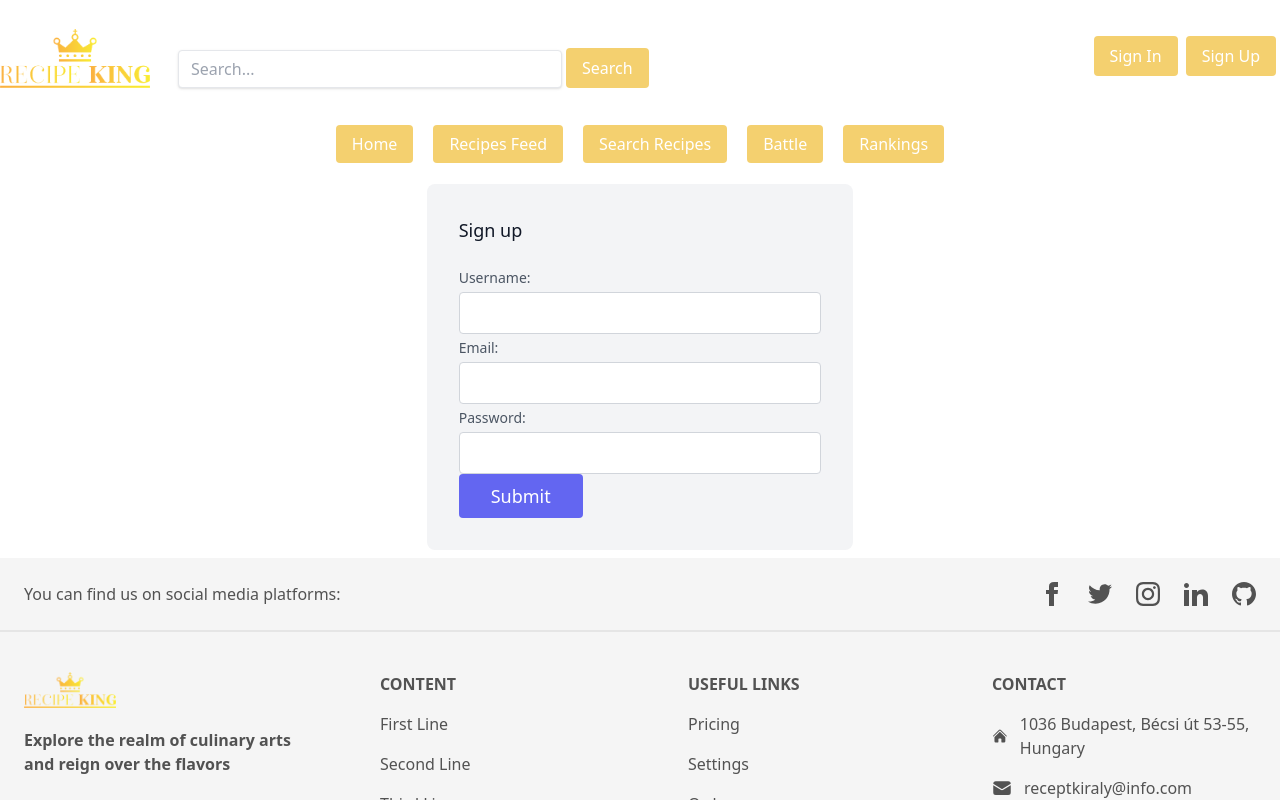
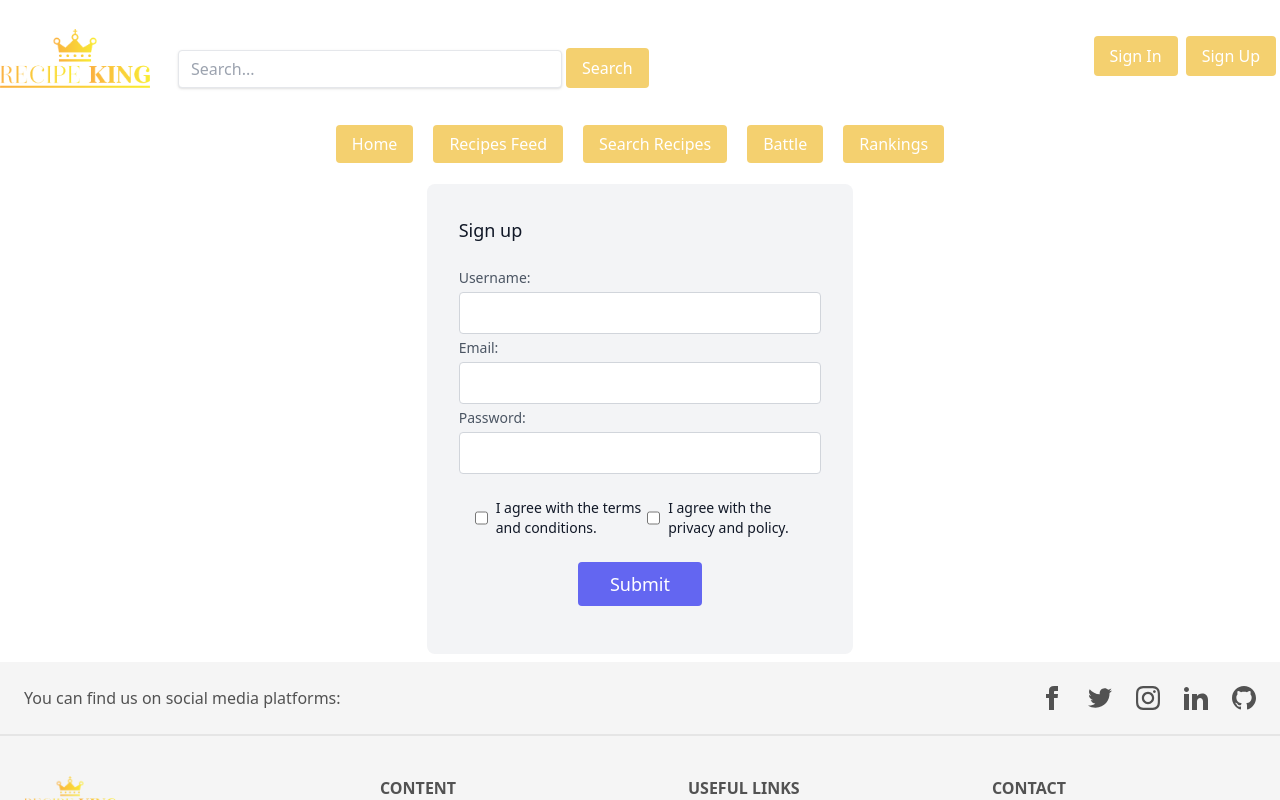
Before and after one commit to progmatic-fs-2023/receptkiraly, a React (Vite) app in the folder client/: page /register in a window 1280 px wide. Shown: the top 800 px of the page. Built offline with nearby package versions, Linux system fonts and the light colour scheme.

Commit message:
Regisztráció láncfelvarrása

```diff
--- /dev/null
+++ b/client/src/components/SearchResultContainer.jsx
@@ -0,0 +1,11 @@
+import SearchResults from './SearchResultRecepies';
+
+function searchResultContainer() {
+  return (
+    <div>
+      <SearchResults />
+    </div>
+  );
+}
+
+export default searchResultContainer;
--- a/client/src/pages/Registration.jsx
+++ b/client/src/pages/Registration.jsx
@@ -1,4 +1,5 @@
 import { useState } from 'react';
+import { Link } from 'react-router-dom';
 
 function RegistrationForm() {
   const [formData, setFormData] = useState({
@@ -85,13 +86,53 @@
         </label>
 
         {registrationMessage && <div>{registrationMessage}</div>}
-
+        <div class="flex  m-4">
+          <div className="flex items-center">
+            <input
+              id="link-checkbox"
+              type="checkbox"
+              value=""
+              class="w-4 h-4 text-blue-600 bg-gray-100 border-gray-300 rounded focus:ring-blue-500 dark:focus:ring-blue-600 dark:ring-offset-gray-800 focus:ring-2 dark:bg-gray-700 dark:border-gray-600"
+            />
+            <label
+              for="link-checkbox"
+              class="ms-2 text-sm font-medium text-gray-900 dark:text-gray-300"
+            >
+              I agree with the{' '}
+              <Link to="/termsofuse" className="hover:underline">
+                terms and conditions
+              </Link>
+              .
+            </label>
+          </div>
+          <div className="flex items-center  my-2">
+            <input
+              id="link-checkbox"
+              type="checkbox"
+              value=""
+              class="w-4 h-4 text-blue-600 bg-gray-100 border-gray-300 rounded focus:ring-blue-500 dark:focus:ring-blue-600 dark:ring-offset-gray-800 focus:ring-2 dark:bg-gray-700 dark:border-gray-600"
+            />
+            <label
+              for="link-checkbox"
+              class="ms-2 text-sm font-medium text-gray-900 dark:text-gray-300"
+            >
+              I agree with the{' '}
+              <Link to="/privacypolicy" className="hover:underline">
+                privacy and policy
+              </Link>
+              .
+            </label>
+          </div>
+        </div>
+        <div className="flex-row flex justify-center m-4">
+          {' '}
           <button
             className="text-white bg-indigo-500 border-0 py-2 px-8 focus:outline-none hover:bg-indigo-600 rounded text-lg"
             type="submit"
           >
             Submit
           </button>
+        </div>
       </form>
     </div>
   );
```
Lines whose indentation alone changed are shown as unchanged.
